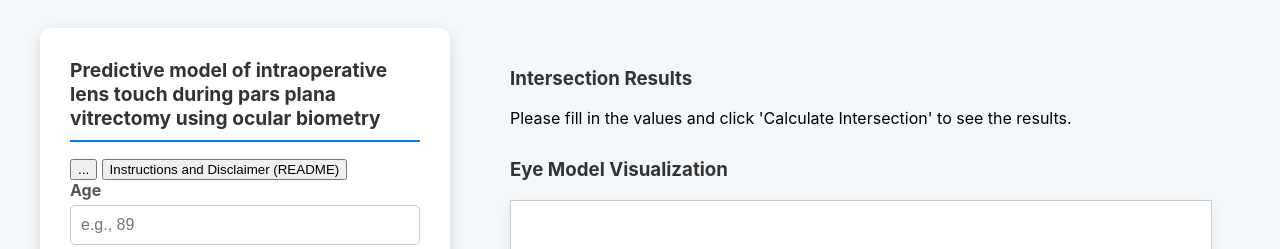
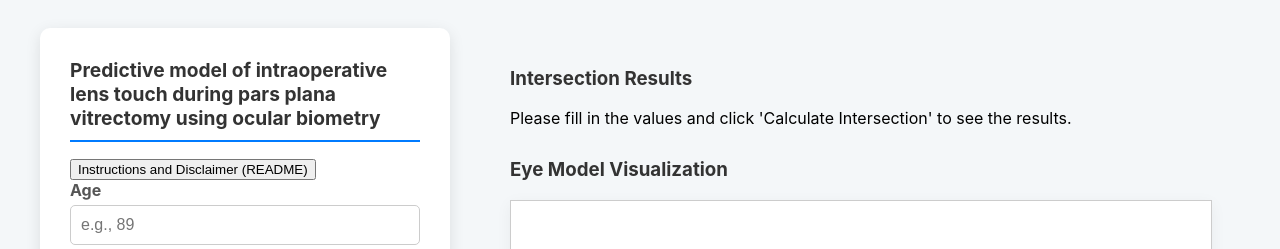
Before and after one commit to skarlxo1985/Predictive-model-of-lens-touch, a plain HTML site: page index.html in a window 1280 px wide. Shown: the top 249 px of the page. Drawn offline with Linux system fonts and the light colour scheme.

Commit message:
Update index.html

```diff
--- a/index.html
+++ b/index.html
@@ -26,8 +26,6 @@
 <div class="container">
     <div class="input-panel">
         <h2>Predictive model of intraoperative lens touch during pars plana vitrectomy using ocular biometry</h2>
-<button onclick="location.href='README.html'">...</button>
-
 <button onclick="window.open('https://github.com/skarlxo1985/Predictive-model-of-lens-touch/blob/main/README.md')">
     Instructions and Disclaimer (README)
 </button>
```
